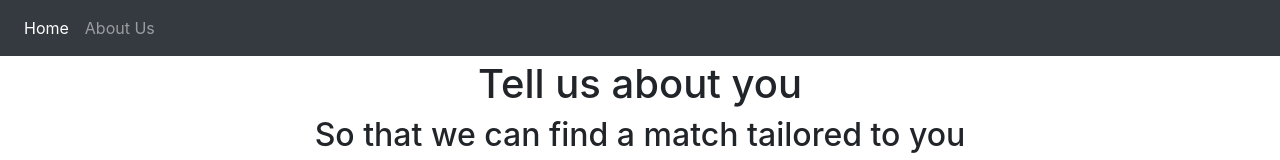
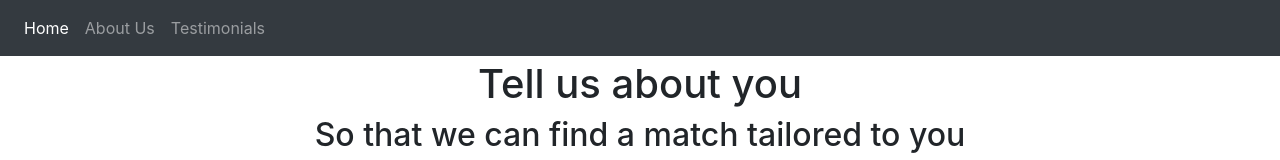
Before and after one commit to tasjali/secretstories, a plain HTML site: page check.html in a window 1280 px wide. Shown: the top 160 px of the page. Drawn offline with nearby package versions, Linux system fonts and the light colour scheme.

Commit message:
Update check.html

```diff
--- a/check.html
+++ b/check.html
@@ -19,6 +19,9 @@
             </li>
             <li class="nav-item">
               <a class="nav-link" href="#">About Us</a>
+            </li>
+            <li class="nav-item">
+              <a class="nav-link" href="#">Testimonials</a>
             </li>
           </ul>
         </div>
```
